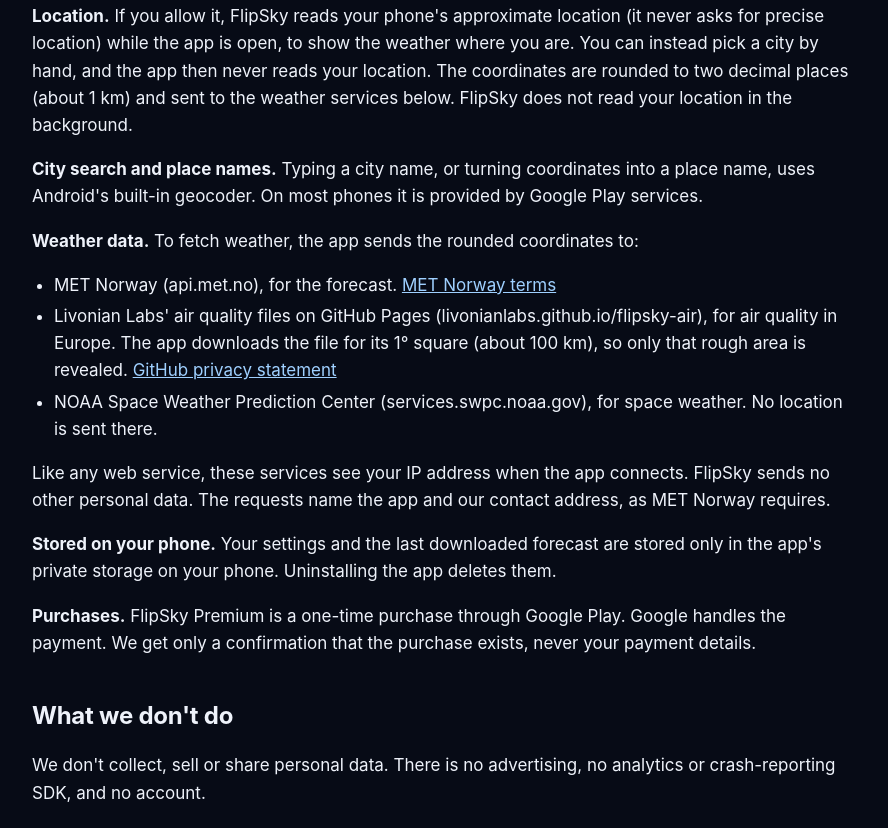
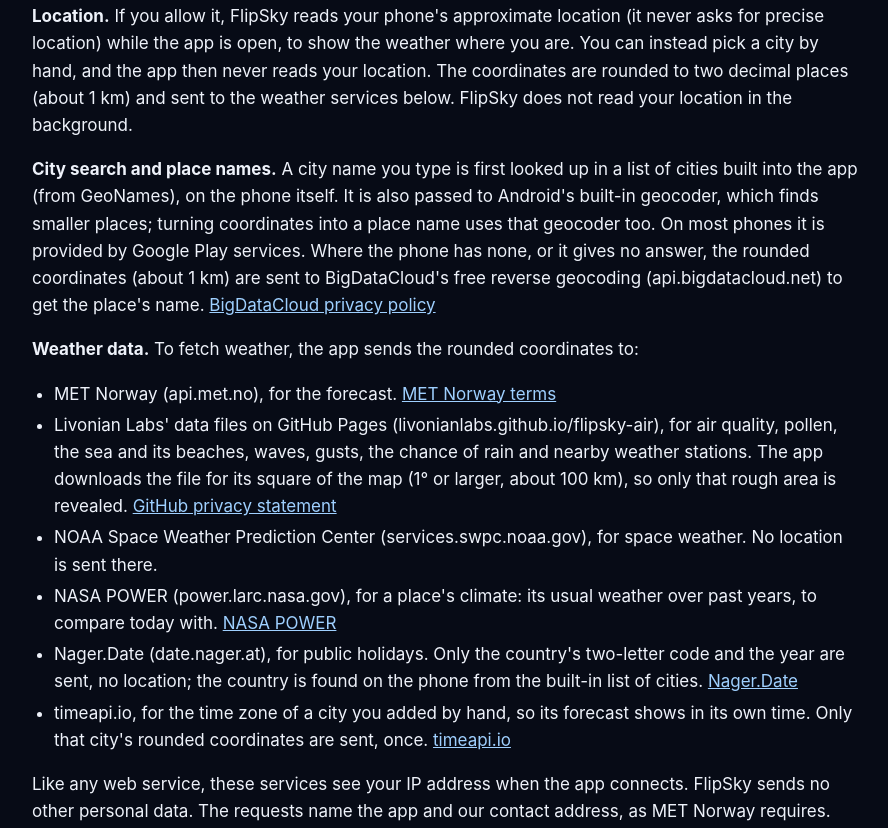
Before and after one commit to livonianlabs/livonianlabs.github.io, a plain HTML site: page flipsky/privacy.html in a window 1280 px wide. Shown: the part 677-1505 px from the top of the page, without its empty margins (194-1082 px from the left). Drawn offline with Linux system fonts and the light colour scheme.

Commit message:
FlipSky privacy policy: built-in city list and BigDataCloud, our data files beyond air quality, NASA POWER, Nager.Date holidays, timeapi.io

```diff
--- a/flipsky/privacy.html
+++ b/flipsky/privacy.html
@@ -20,7 +20,7 @@
 <main>
 <p><a href="./">← FlipSky</a></p>
 <h1>FlipSky privacy policy</h1>
-<p><em>Last updated: 27 October 2026</em></p>
+<p><em>Last updated: 18 November 2026</em></p>
 <p>FlipSky is a flip clock and weather app with home screen widgets, made by Livonian Labs (Riga, Latvia).</p>
 <p>Contact: <a href="mailto:livonianlabs@gmail.com">livonianlabs@gmail.com</a></p>
 <h2>In short</h2>
@@ -31,12 +31,15 @@
 </ul>
 <h2>What the app uses and why</h2>
 <p><strong>Location.</strong> If you allow it, FlipSky reads your phone's approximate location (it never asks for precise location) while the app is open, to show the weather where you are. You can instead pick a city by hand, and the app then never reads your location. The coordinates are rounded to two decimal places (about 1 km) and sent to the weather services below. FlipSky does not read your location in the background.</p>
-<p><strong>City search and place names.</strong> Typing a city name, or turning coordinates into a place name, uses Android's built-in geocoder. On most phones it is provided by Google Play services.</p>
+<p><strong>City search and place names.</strong> A city name you type is first looked up in a list of cities built into the app (from GeoNames), on the phone itself. It is also passed to Android's built-in geocoder, which finds smaller places; turning coordinates into a place name uses that geocoder too. On most phones it is provided by Google Play services. Where the phone has none, or it gives no answer, the rounded coordinates (about 1 km) are sent to BigDataCloud's free reverse geocoding (api.bigdatacloud.net) to get the place's name. <a href="https://www.bigdatacloud.com/privacy-policy">BigDataCloud privacy policy</a></p>
 <p><strong>Weather data.</strong> To fetch weather, the app sends the rounded coordinates to:</p>
 <ul>
 <li>MET Norway (api.met.no), for the forecast. <a href="https://api.met.no/doc/TermsOfService">MET Norway terms</a></li>
-<li>Livonian Labs' air quality files on GitHub Pages (livonianlabs.github.io/flipsky-air), for air quality in Europe. The app downloads the file for its 1° square (about 100 km), so only that rough area is revealed. <a href="https://docs.github.com/site-policy/privacy-policies/github-general-privacy-statement">GitHub privacy statement</a></li>
+<li>Livonian Labs' data files on GitHub Pages (livonianlabs.github.io/flipsky-air), for air quality, pollen, the sea and its beaches, waves, gusts, the chance of rain and nearby weather stations. The app downloads the file for its square of the map (1° or larger, about 100 km), so only that rough area is revealed. <a href="https://docs.github.com/site-policy/privacy-policies/github-general-privacy-statement">GitHub privacy statement</a></li>
 <li>NOAA Space Weather Prediction Center (services.swpc.noaa.gov), for space weather. No location is sent there.</li>
+<li>NASA POWER (power.larc.nasa.gov), for a place's climate: its usual weather over past years, to compare today with. <a href="https://power.larc.nasa.gov">NASA POWER</a></li>
+<li>Nager.Date (date.nager.at), for public holidays. Only the country's two-letter code and the year are sent, no location; the country is found on the phone from the built-in list of cities. <a href="https://date.nager.at">Nager.Date</a></li>
+<li>timeapi.io, for the time zone of a city you added by hand, so its forecast shows in its own time. Only that city's rounded coordinates are sent, once. <a href="https://timeapi.io">timeapi.io</a></li>
 </ul>
 <p>Like any web service, these services see your IP address when the app connects. FlipSky sends no other personal data. The requests name the app and our contact address, as MET Norway requires.</p>
 <p><strong>Stored on your phone.</strong> Your settings and the last downloaded forecast are stored only in the app's private storage on your phone. Uninstalling the app deletes them.</p>
```
